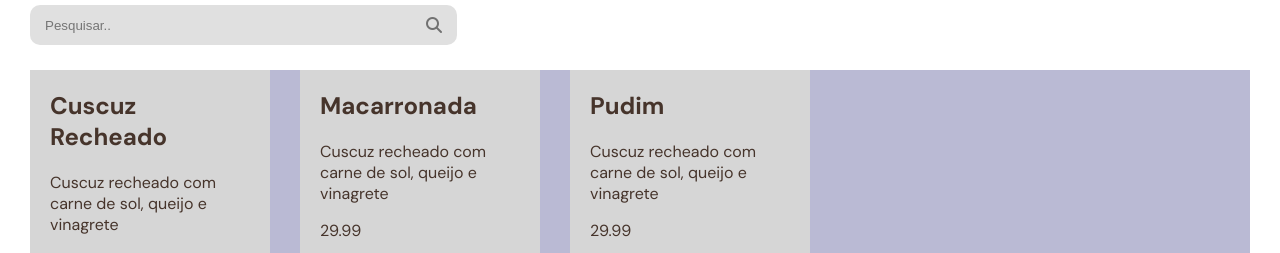
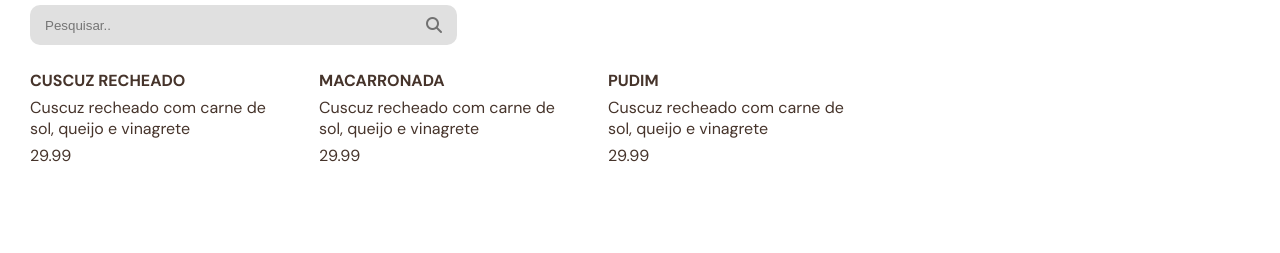
Before and after one commit to luanapaes/digital-menu, an Angular app: page / in a window 1280 px wide. Shown: the part 694-947 px from the top of the page. Built offline with nearby package versions, Linux system fonts and the light colour scheme.

Commit message:
adiciona style para organizar a section conatiner-pratos

```diff
--- a/src/app/pages/home/home.component.scss
+++ b/src/app/pages/home/home.component.scss
@@ -15,25 +15,44 @@ main {
         scrollbar-width: none;
     }
 
-    .search{
+    .search {
         width: 100%;
         margin-bottom: 2%;
     }
 
-    .container-pratos{
+    .container-pratos {
         width: 100%;
-        height: 400px;
-        background-color: rgb(186, 186, 212);
+        height: auto;
 
         display: flex;
         flex-direction: row;
-        gap: 30px;
+        flex-wrap: wrap;
+        gap: 20px 5px;
 
-        div{
-            width: 200px;
-            height: 200px;
-            padding: 0 20px;
-            background-color: #d6d6d6;
+        div {
+            width: 20%;
+            height: auto;
+            padding-right: 40px;
+
+            img{
+                height: 250px;
+                border-radius: 10px;
+            }
+
+            h2{
+                margin: 0;
+                text-transform: uppercase;
+                font-size: 1rem;
+            }
+
+            p{
+                margin: 6px 0;
+            }
+
+            .price{
+                color: darkgreen;
+                font-weight: 600;
+            }
         }
     }
 }
@@ -44,8 +63,24 @@ main {
             margin: 20px 0;
         }
 
-        .search{
-            margin-bottom: 2.5%;
+        .search {
+            margin-bottom: 10%;
+        }
+
+        .container-pratos{
+            flex-wrap: wrap;
+
+
+            div{
+                width: 100%;
+                padding: 0;
+
+                img{
+                    width: 100%;
+                    height: 300px;
+                    margin-bottom: 8px;
+                }
+            }
         }
     }
 }
```
